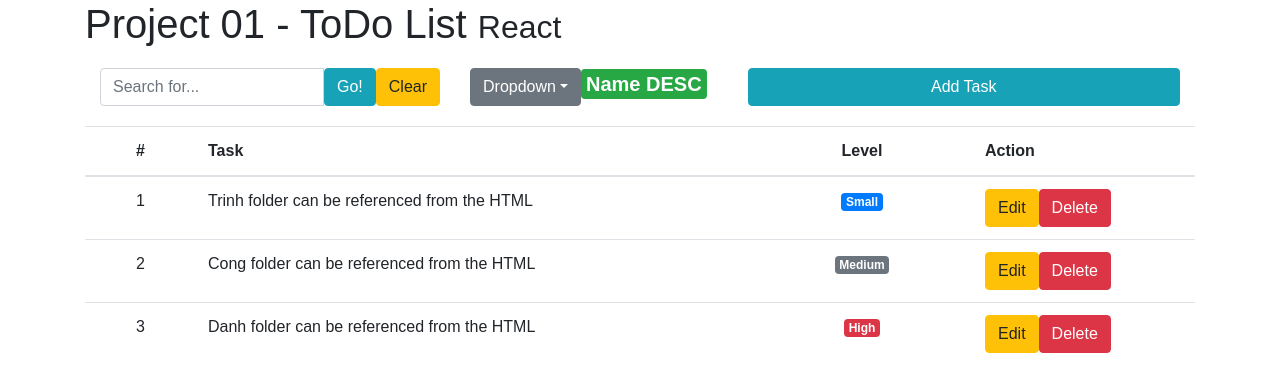
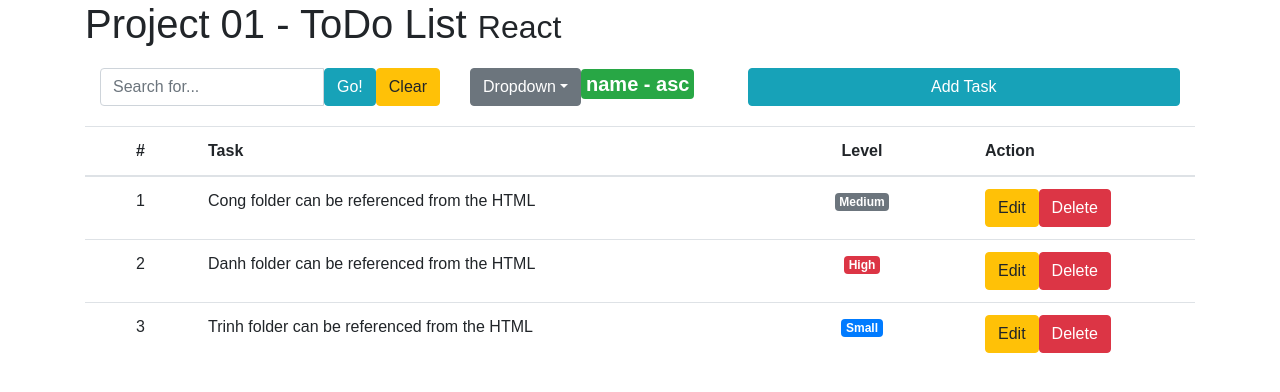
Before and after one commit to TrinhCDanh/Self-learning-Reactjs, a React (Create React App) app in the folder ch02/: page / in a window 1280 px wide. Shown: the top 392 px of the page. Built offline with nearby package versions, Linux system fonts and the light colour scheme.

Commit message:
Sort = lodash

```diff
--- a/ch02/src/App.js
+++ b/ch02/src/App.js
@@ -5,7 +5,7 @@ import Form from './components/Form';
 import List from './components/List';
 
 import Items from './mocks/tasks';
-import {filter, includes} from 'lodash';
+import {filter, includes, orderBy as funcOrderBy} from 'lodash';
 //import logo from './logo.svg';
 //import './App.css';
 
@@ -14,13 +14,16 @@ class App extends Component {
     super(props);
 
     this.state = {
-      Items: Items,
+      Items     : Items,
       isShowForm: false,
-      strSearch: ''
+      strSearch : '',
+      orderBy   : 'name',
+      orderDir   : 'asc'
     };
 
     this.handleShowForm = this.handleShowForm.bind(this);
-    this.handleSearch = this.handleSearch.bind(this);
+    this.handleSearch   = this.handleSearch.bind(this);
+    this.handleSort   = this.handleSort.bind(this);
   }
 
   handleShowForm() {
@@ -35,18 +38,24 @@ class App extends Component {
     });
   }
 
+  handleSort(orderBy, orderDir) {
+    this.setState({
+      orderBy : orderBy,
+      orderDir: orderDir
+    });
+  }
+
   render() {
-    //console.log(this.state.strSearch);
+
+    let {orderBy, orderDir, isShowForm, strSearch} = this.state;
     let ItemsOrigin = [...this.state.Items];
-    let isShowForm  = this.state.isShowForm;
-    let keySearch   = this.state.strSearch;
     let Items       = [];
-
+    // Search
     Items = filter(ItemsOrigin, (index) => {
-      return includes(index.name.toLowerCase(), keySearch);
+      return includes(index.name.toLowerCase(), strSearch);
     });
-
-
+    // Sort
+    Items = funcOrderBy(Items, [orderBy], [orderDir]);
 
     if(isShowForm)
       var elemForm = <Form handleCancel={this.handleShowForm} />;
@@ -56,7 +65,10 @@ class App extends Component {
         <Title />
 
         <Control
+          orderBy         = {orderBy}
+          orderDir        = {orderDir}
           handleClickForm = {this.handleShowForm}
+          handleSort      = {this.handleSort}
           isCloseForm     = {isShowForm}
           clickGo         = {this.handleSearch}
         />
--- a/ch02/src/components/Control.js
+++ b/ch02/src/components/Control.js
@@ -3,16 +3,23 @@ import Search from './Search';
 import Sort from './Sort';
 
 export default class Control extends Component {
+
   render() {
-    //console.log(this.props.isCloseForm);
+    let {orderBy, orderDir} = this.props;
+
     let elemClose = {btn: "btn btn-info btn-block", content: "Add Task"};
     if (this.props.isCloseForm)
       elemClose = {btn: "btn btn-block btn-success", content: "Close Task"};
+
     return (
       <div className="row">
         <Search clickGo={this.props.clickGo} />
 
-        <Sort/>
+        <Sort
+          orderBy    = {orderBy}
+          orderDir   = {orderDir}
+          handleSort = {this.props.handleSort}
+        />
 
         <div className="col-xl-5 col-sm-5 col-md-5 col-lg-5">
           <button onClick={this.props.handleClickForm} type="button" className={elemClose.btn}>{elemClose.content}</button>
--- a/ch02/src/components/Sort.js
+++ b/ch02/src/components/Sort.js
@@ -1,7 +1,21 @@
 import React, { Component } from 'react';
 
 export default class Sort extends Component {
+  constructor(props) {
+    super(props);
+
+    this.handleSort = this.handleSort.bind(this);
+  }
+
+  handleSort(orderBy, orderDir) {
+    console.log(`${orderBy} - ${orderDir}`);
+    this.props.handleSort(orderBy, orderDir);
+  }
+
   render() {
+    let {orderBy, orderDir} = this.props;
+    let sortType = `${orderBy} - ${orderDir}`;
+
     return (
       <div className="col-xl-3 col-sm-3 col-md-3 col-lg-3">
         <div className="dropdown open">
@@ -9,12 +23,12 @@ export default class Sort extends Component {
             Dropdown
           </button>
           <div className="dropdown-menu" aria-labelledby="dropdownMenu1">
-            <a className="dropdown-item">Name ASC</a>
-            <a className="dropdown-item">Name DESC</a>
-            <a className="dropdown-item">Level ASC</a>
-            <a className="dropdown-item">Level DESC</a>
+            <a onClick={() => this.handleSort('name', 'asc')} className="dropdown-item">Name ASC</a>
+            <a onClick={() => this.handleSort('name', 'desc')} className="dropdown-item">Name DESC</a>
+            <a onClick={() => this.handleSort('level', 'asc')} className="dropdown-item">Level ASC</a>
+            <a onClick={() => this.handleSort('level', 'desc')} className="dropdown-item">Level DESC</a>
           </div>
-          <span className="badge badge-success" style={{fontSize: 20, padding: 5}}>Name DESC</span>
+          <span className="badge badge-success" style={{fontSize: 20, padding: 5}}>{sortType}</span>
         </div>
       </div>
     );
```
Also changed, not shown: 1 other file (tests, documents, lock files or other folders).
